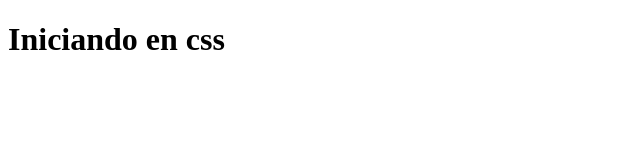
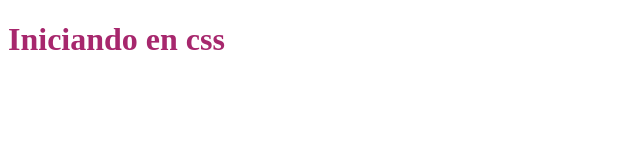
Before and after one commit to PaulaRubioTabares/Inicio-CSS, a plain HTML site: page index.html in a window 1280 px wide. Shown: the whole page, without its empty margins (0-640 px from the left). Drawn offline with Linux system fonts and the light colour scheme.

Commit message:
Añadiendo una hoja de estilos

```diff
--- a/index.html
+++ b/index.html
@@ -4,9 +4,13 @@
     <meta charset="UTF-8">
     <meta name="viewport" content="width=device-width, initial-scale=1.0">
     <title>Iniciando en css</title>
+<!-- La mejor forma de aplciar css a una pagina web es  importando un archivo css, para ello:-->
+    <link rel="stylesheet" href="style.css">
+
 </head>
 <body>
+    <h1>Iniciando en css</h1>
 
-    <h1>Iniciando en css</h1>
+
 </body>
 </html>
--- /dev/null
+++ b/style.css
@@ -0,0 +1,3 @@
+body{
+    color: #a7276d;
+}
```
